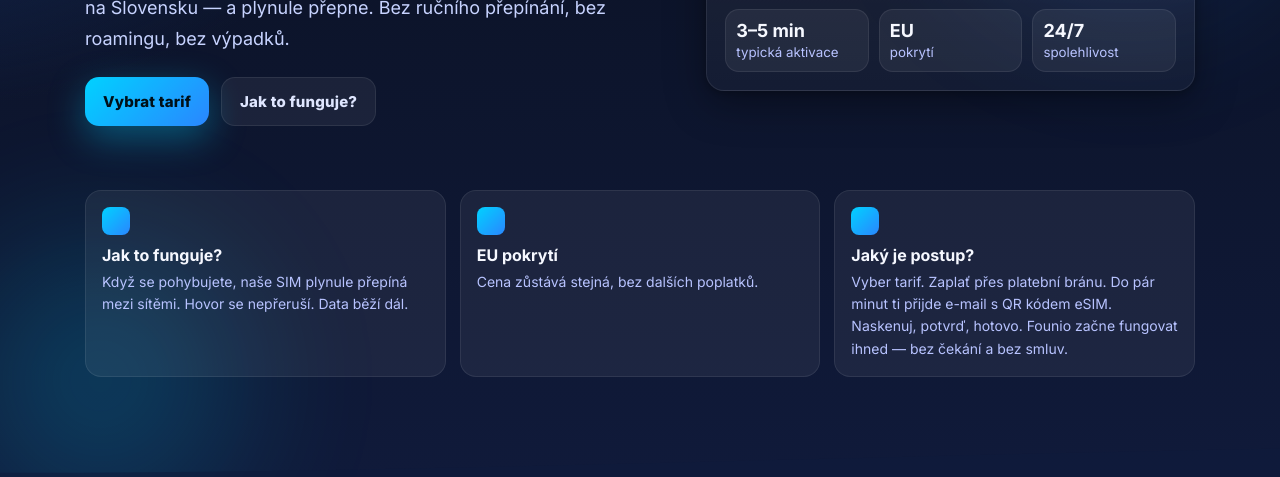
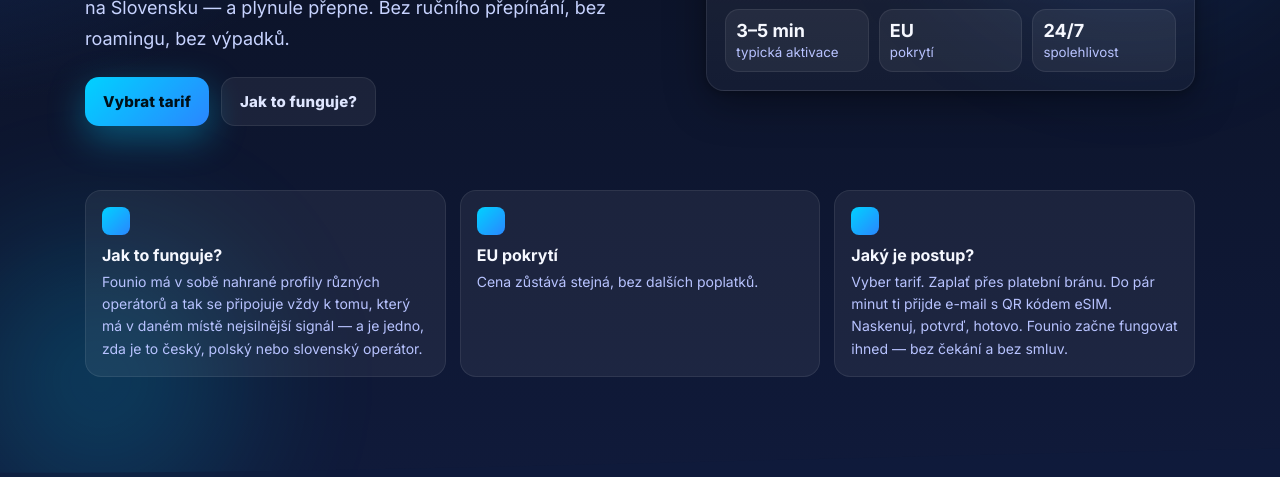
Before and after one commit to zasecisto-cpu/Founio, a website: page index.html in a window 1280 px wide. Shown: the part 323-800 px from the top of the page. Drawn offline with Linux system fonts and the light colour scheme.

Commit message:
Update index.html

```diff
--- a/index.html
+++ b/index.html
@@ -216,8 +216,7 @@
   <!-- FEATURES -->
   <section class="features" aria-label="Hlavní výhody">
     <div class="f-grid">
-      <div class="f"><div class="ico" aria-hidden="true"></div><h3>Jak to funguje?</h3><p>Když se pohybujete, naše SIM plynule přepíná mezi sítěmi.
-Hovor se nepřeruší. Data běží dál.
+      <div class="f"><div class="ico" aria-hidden="true"></div><h3>Jak to funguje?</h3><p>Founio má v sobě nahrané profily různých operátorů a tak se připojuje vždy k tomu, který má v daném místě nejsilnější signál — a je jedno, zda je to český, polský nebo slovenský operátor.
 </p></div>
       <div class="f"><div class="ico" aria-hidden="true"></div><h3>EU pokrytí</h3><p>Cena zůstává stejná, bez dalších poplatků.</p></div>
       <div class="f"><div class="ico" aria-hidden="true"></div><h3>Jaký je postup?</h3><p>Vyber tarif.
```
